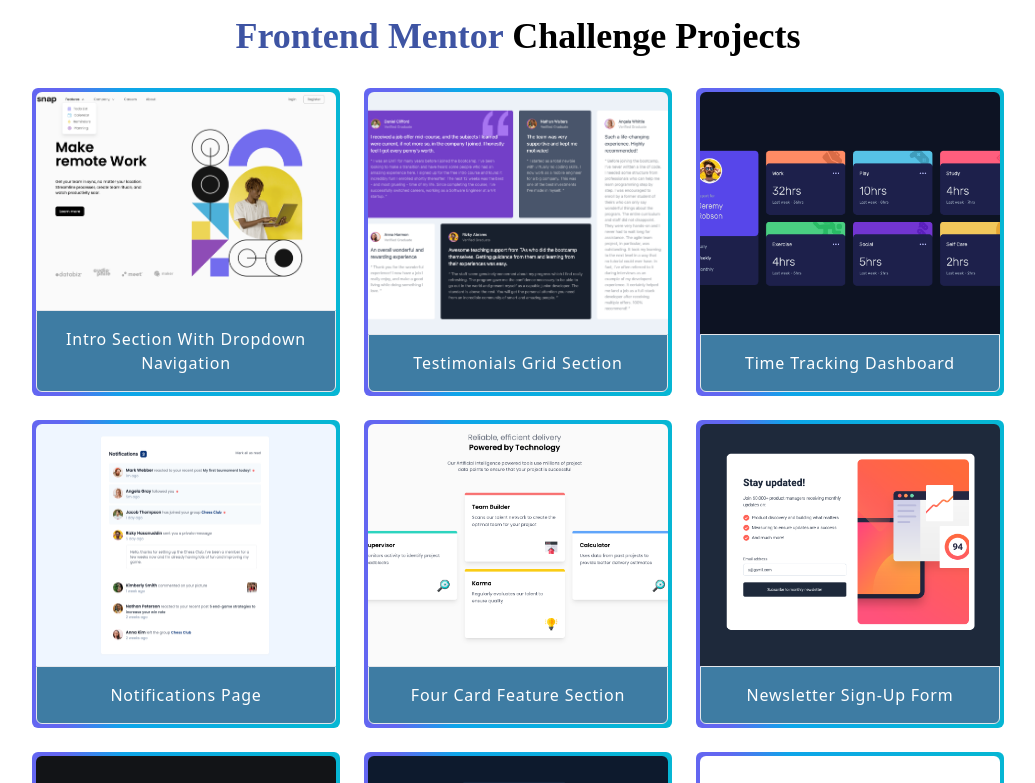
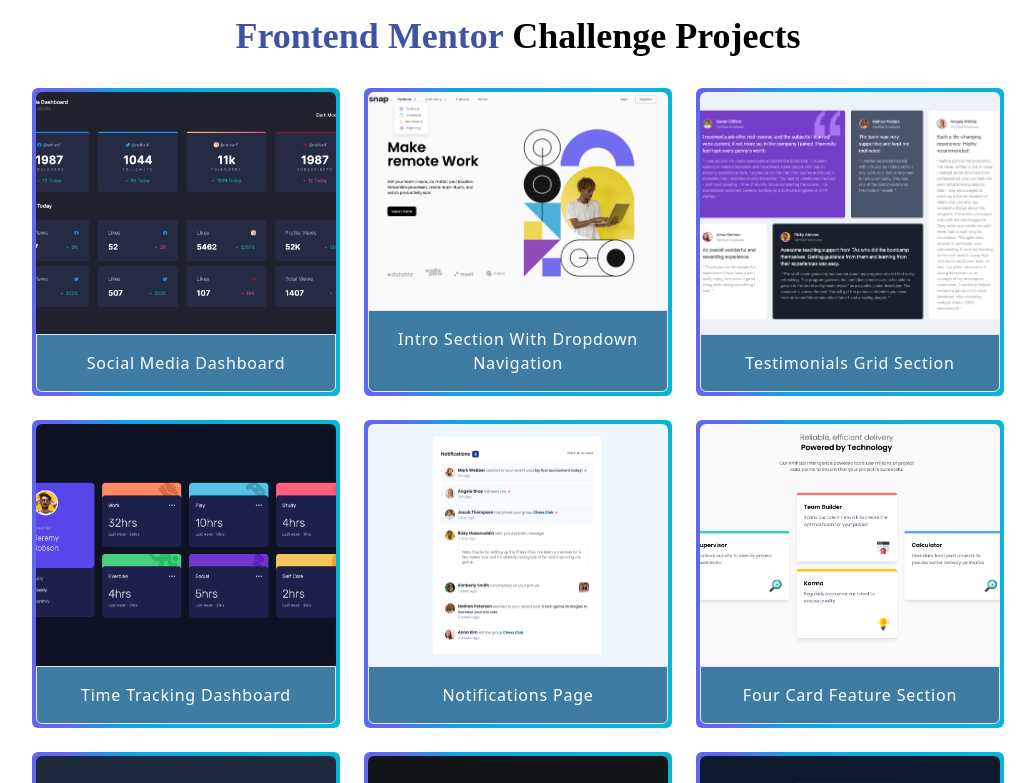
Before and after one commit to Bishesh58/frontend-mentor-challenges, a Nuxt app: page / in a window 1280 px wide. Shown: the top 783 px of the page, without its empty margins (122-1157 px from the left). Built offline with nearby package versions, Linux system fonts and the light colour scheme; what tailwindcss-animated would draw is missing.

Commit message:
feat: add social media preview on home page

```diff
--- a/pages/index.vue
+++ b/pages/index.vue
@@ -21,6 +21,11 @@
 
 <script setup>
 const data = [
+  {
+    title: "Social Media Dashboard",
+    imgURL: "/img/social_media_dashboard_preview.png",
+    link: "/social-media-dashboard",
+  },
   {
     title: "Intro section with dropdown navigation",
     imgURL: "/img/landing_snap_preview.png",
```
Also changed, not shown: public/img/social_media_dashboard_preview.png (added).
